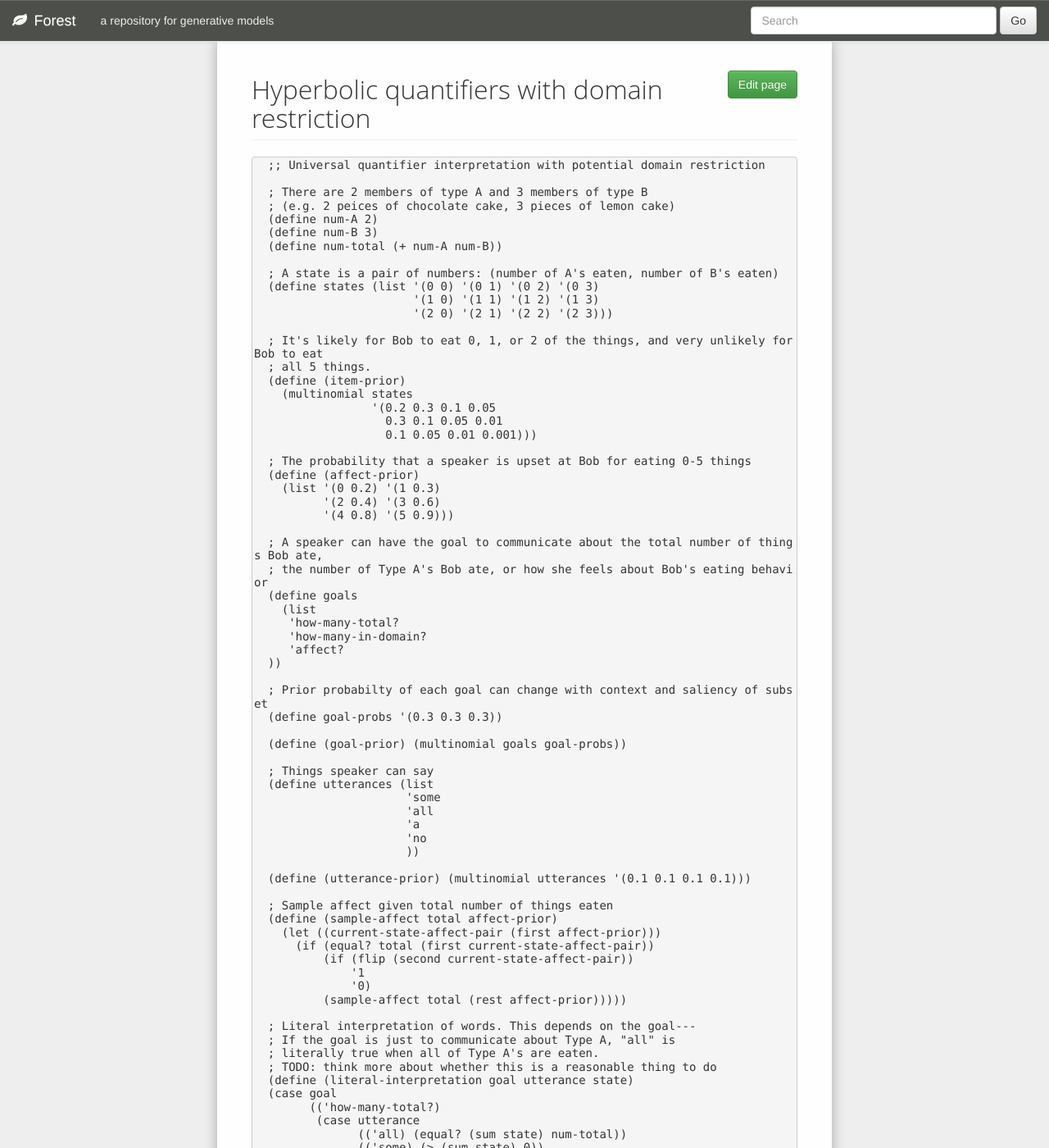
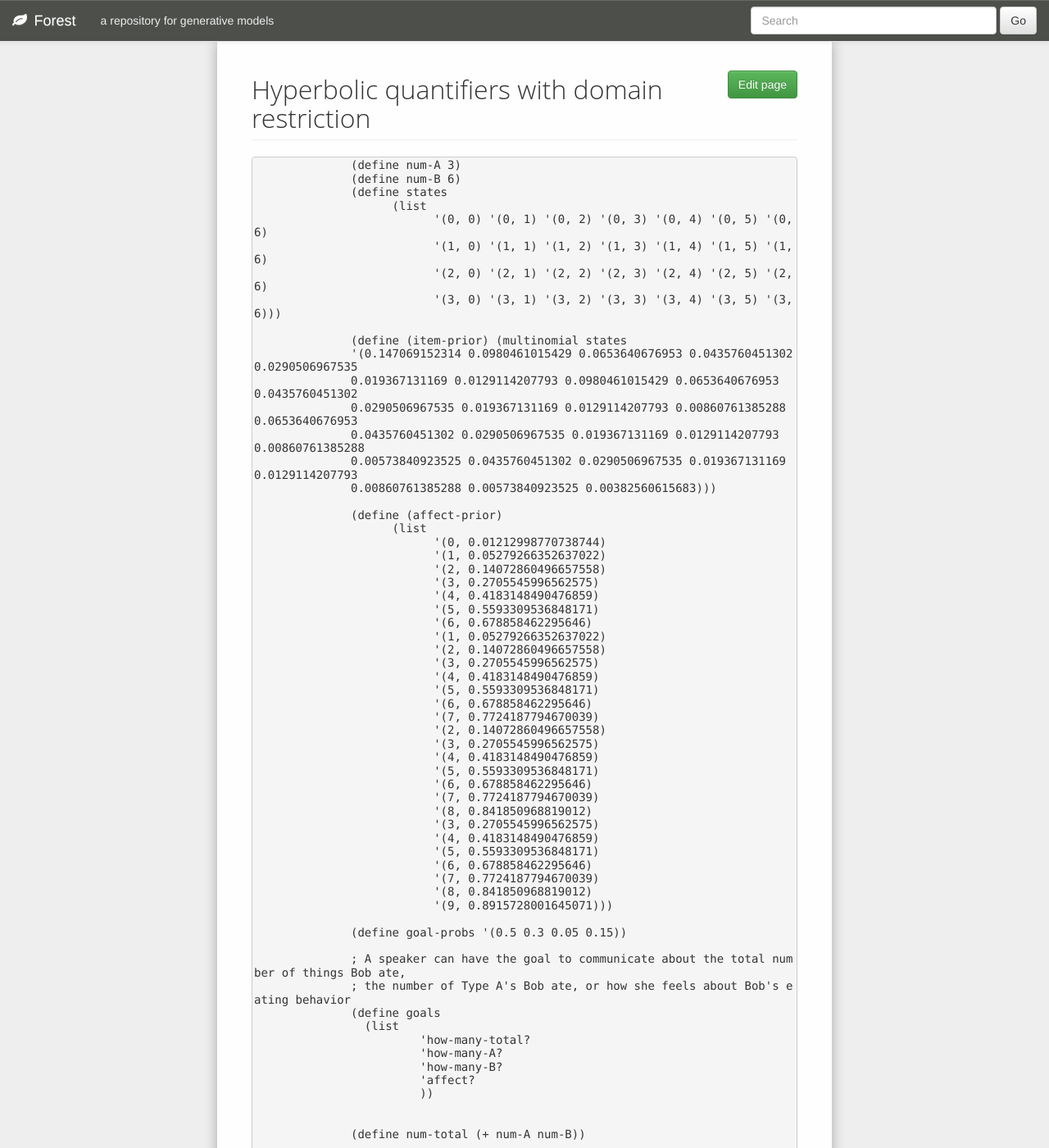
Before and after one commit to forestdb/forestdb.org, a Jekyll site: the page built from models/hyperbolicall_domain.md, in a window 1280 px wide and 1400 px high. Shown: the whole window at 82% size. Built offline with Jekyll 4.4.1, drawn with Linux system fonts in a browser that asks for light colours; nearby versions of some CDN libraries; a script that is not in the unit is left out; some of the changed text lies outside the part shown.

Commit message:
update to 9 items

```diff
--- a/models/hyperbolicall_domain.md
+++ b/models/hyperbolicall_domain.md
@@ -5,141 +5,150 @@
 model-language: church
 ---
 
-      ;; Universal quantifier interpretation with potential domain restriction
+                  (define num-A 3)
+                  (define num-B 6)
+                  (define states
+                        (list
+                              '(0, 0) '(0, 1) '(0, 2) '(0, 3) '(0, 4) '(0, 5) '(0, 6)
+                              '(1, 0) '(1, 1) '(1, 2) '(1, 3) '(1, 4) '(1, 5) '(1, 6)
+                              '(2, 0) '(2, 1) '(2, 2) '(2, 3) '(2, 4) '(2, 5) '(2, 6)
+                              '(3, 0) '(3, 1) '(3, 2) '(3, 3) '(3, 4) '(3, 5) '(3, 6)))
 
-      ; There are 2 members of type A and 3 members of type B
-      ; (e.g. 2 peices of chocolate cake, 3 pieces of lemon cake)
-      (define num-A 2)
-      (define num-B 3)
-      (define num-total (+ num-A num-B))
+                  (define (item-prior) (multinomial states
+                  '(0.147069152314 0.0980461015429 0.0653640676953 0.0435760451302 0.0290506967535
+                  0.019367131169 0.0129114207793 0.0980461015429 0.0653640676953 0.0435760451302
+                  0.0290506967535 0.019367131169 0.0129114207793 0.00860761385288 0.0653640676953
+                  0.0435760451302 0.0290506967535 0.019367131169 0.0129114207793 0.00860761385288
+                  0.00573840923525 0.0435760451302 0.0290506967535 0.019367131169 0.0129114207793
+                  0.00860761385288 0.00573840923525 0.00382560615683)))
 
-      ; A state is a pair of numbers: (number of A's eaten, number of B's eaten)
-      (define states (list '(0 0) '(0 1) '(0 2) '(0 3)
-                           '(1 0) '(1 1) '(1 2) '(1 3)
-                           '(2 0) '(2 1) '(2 2) '(2 3)))
+                  (define (affect-prior)
+                        (list
+                              '(0, 0.01212998770738744)
+                              '(1, 0.05279266352637022)
+                              '(2, 0.14072860496657558)
+                              '(3, 0.2705545996562575)
+                              '(4, 0.4183148490476859)
+                              '(5, 0.5593309536848171)
+                              '(6, 0.678858462295646)
+                              '(1, 0.05279266352637022)
+                              '(2, 0.14072860496657558)
+                              '(3, 0.2705545996562575)
+                              '(4, 0.4183148490476859)
+                              '(5, 0.5593309536848171)
+                              '(6, 0.678858462295646)
+                              '(7, 0.7724187794670039)
+                              '(2, 0.14072860496657558)
+                              '(3, 0.2705545996562575)
+                              '(4, 0.4183148490476859)
+                              '(5, 0.5593309536848171)
+                              '(6, 0.678858462295646)
+                              '(7, 0.7724187794670039)
+                              '(8, 0.841850968819012)
+                              '(3, 0.2705545996562575)
+                              '(4, 0.4183148490476859)
+                              '(5, 0.5593309536848171)
+                              '(6, 0.678858462295646)
+                              '(7, 0.7724187794670039)
+                              '(8, 0.841850968819012)
+                              '(9, 0.8915728001645071)))
 
-      ; It's likely for Bob to eat 0, 1, or 2 of the things, and very unlikely for Bob to eat
-      ; all 5 things.
-      (define (item-prior)
-        (multinomial states
-                     '(0.2 0.3 0.1 0.05
-                       0.3 0.1 0.05 0.01
-                       0.1 0.05 0.01 0.001)))
+                  (define goal-probs '(0.5 0.3 0.05 0.15))
 
-      ; The probability that a speaker is upset at Bob for eating 0-5 things
-      (define (affect-prior)
-        (list '(0 0.2) '(1 0.3)
-              '(2 0.4) '(3 0.6)
-              '(4 0.8) '(5 0.9)))
-
-      ; A speaker can have the goal to communicate about the total number of things Bob ate,
-      ; the number of Type A's Bob ate, or how she feels about Bob's eating behavior
-      (define goals
-        (list
-         'how-many-total?
-         'how-many-in-domain?
-         'affect?
-      ))
-
-      ; Prior probabilty of each goal can change with context and saliency of subset
-      (define goal-probs '(0.3 0.3 0.3))
-
-      (define (goal-prior) (multinomial goals goal-probs))
-
-      ; Things speaker can say
-      (define utterances (list
-                          'some
-                          'all
-                          'a
-                          'no
-                          ))
-
-      (define (utterance-prior) (multinomial utterances '(0.1 0.1 0.1 0.1)))
-
-      ; Sample affect given total number of things eaten
-      (define (sample-affect total affect-prior)
-        (let ((current-state-affect-pair (first affect-prior)))
-          (if (equal? total (first current-state-affect-pair))
-              (if (flip (second current-state-affect-pair))
-                  '1
-                  '0)
-              (sample-affect total (rest affect-prior)))))
-
-      ; Literal interpretation of words. This depends on the goal---
-      ; If the goal is just to communicate about Type A, "all" is
-      ; literally true when all of Type A's are eaten.
-      ; TODO: think more about whether this is a reasonable thing to do
-      (define (literal-interpretation goal utterance state)
-      (case goal
-            (('how-many-total?)
-             (case utterance
-                   (('all) (equal? (sum state) num-total))
-                   (('some) (> (sum state) 0))
-                   (('no) (equal? (sum state) 0))
-                   (('a) (equal? (sum state) 1))))
-            (('how-many-in-domain?)
-             (case utterance
-                   (('all) (equal? (first state) num-A))
-                   (('some) (> (first state) 0))
-                   (('no) (equal? (first state) 0))
-                   (('a) (equal? (first state) 1))))
-            (('affect?)
-             (case utterance
-                   (('all) (equal? (sum state) num-total))
-                   (('some) (> (sum state) 0))
-                   (('no) (equal? (sum state) 0))
-                   (('a) (equal? (sum state) 1))))))
+                  ; A speaker can have the goal to communicate about the total number of things Bob ate,
+                  ; the number of Type A's Bob ate, or how she feels about Bob's eating behavior
+                  (define goals
+                  	(list
+                  		'how-many-total?
+                  		'how-many-A?
+                  		'how-many-B?
+                  		'affect?
+                  		))
 
 
-      (define (goal-satisfied? goal listener-interp speaker-world)
-      (case goal
-            (('how-many-total?) (equal? (sum (first listener-interp)) (sum (first speaker-world))))
-            (('how-many-in-domain?) (equal? (first (first listener-interp)) (first (first speaker-world))))
-            (('affect?) (equal? (second listener-interp) (second speaker-world)))
-      ))
+                  (define num-total (+ num-A num-B))
 
-      ; Literal listener interprets utterance literally
-      (define L0
-        (mem (lambda (utterance goal)
-               (enumeration-query
-                (define state (item-prior))
-                (define total (sum state))
-                (define affect (sample-affect total (affect-prior)))
-                (list state affect)
-                (literal-interpretation goal utterance state)))))
 
-      ; Speaker chooses utterance for literal listener
-      (define speaker
-        (mem (lambda (state affect goal)
-               (enumeration-query
-                (define utterance (utterance-prior))
-                utterance
-                (goal-satisfied? goal (apply multinomial (L0 utterance goal))
-                                 (list state affect))
-                ))))
+                  (define (goal-prior) (multinomial goals goal-probs))
 
-      ; Pragmatic listener infers number of A's and B's eaten and speaker's affect
-      (define L1
-        (mem (lambda (utterance)
-               (enumeration-query
-                (define state (item-prior))
-                (define total (sum state))
-                (define affect (sample-affect total (affect-prior)))
-                (define goal (goal-prior))
+                  ; Things speaker can say
+                  (define utterances (list
+                  	'some
+                  	'all
+                  	'none
+                  	))
 
-                (list state affect)
+                  (define (utterance-prior) (multinomial utterances '(0.1 0.1 0.1)))
 
-                (equal? utterance
-                            (apply multinomial (raise-to-power (speaker state affect goal) alpha)))
-                    ))))
+                  ; Sample affect given total number of things eaten
+                  (define (sample-affect total affect-prior)
+                  	(let ((current-state-affect-pair (first affect-prior)))
+                  		(if (equal? total (first current-state-affect-pair))
+                  			(if (flip (second current-state-affect-pair))
+                  				'1
+                  				'0)
+                  			(sample-affect total (rest affect-prior)))))
 
-      (define (raise-to-power speaker-dist alpha)
-        (list (first speaker-dist) (map (lambda (x) (pow x alpha)) (second speaker-dist))))
+                  ; Literal interpretation of words.
+                  (define (literal-interpretation utterance state)
+                  	(case utterance
+                  		(('all) (equal? (sum state) num-total))
+                  		(('some) (> (sum state) 0))
+                  		(('none) (equal? (sum state) 0))))
 
-      (define alpha 1)
 
-      ;(display (L1 'all))
-      (barplot (L1 'all) "all")
-      (barplot (L1 'some) "some")
-      ;(barplot (L1 'no) "no")
-      ;(barplot (L1 'a) "a")
+                  (define (goal-satisfied? goal listener-interp speaker-world)
+                  	(case goal
+                  		(('how-many-total?) (equal? (sum (first listener-interp)) (sum (first speaker-world))))
+                  		(('how-many-A?) (equal? (first (first listener-interp)) (first (first speaker-world))))
+                  		(('how-many-B?) (equal? (second (first listener-interp)) (second (first speaker-world))))
+                  		(('affect?) (equal? (second listener-interp) (second speaker-world)))
+                  		))
+
+                  ; Literal listener interprets utterance literally
+                  (define L0
+                  	(mem (lambda (utterance goal)
+                  		(enumeration-query
+                  			(define state (item-prior))
+                  			(define total (sum state))
+                  			(define affect (sample-affect total (affect-prior)))
+                  			(list state affect)
+                  			(literal-interpretation utterance state)))))
+
+                  ; Speaker chooses utterance for literal listener
+                  (define speaker
+                  	(mem (lambda (state affect goal)
+                  		(enumeration-query
+                  			(define utterance (utterance-prior))
+                  			utterance
+                  			(goal-satisfied? goal (apply multinomial (L0 utterance goal))
+                  				(list state affect))
+                  			))))
+
+                  ; Pragmatic listener infers number of A's and B's eaten and speaker's affect
+                  (define L1
+                  	(mem (lambda (utterance)
+                  		(enumeration-query
+                  			(define state (item-prior))
+                  			(define total (sum state))
+                  			(define affect (sample-affect total (affect-prior)))
+                  			(define goal (goal-prior))
+
+                  			(list state affect goal)
+
+                  			(equal? utterance
+                  				(apply multinomial (raise-to-power (speaker state affect goal) alpha)))
+                  			))))
+
+                  (define (raise-to-power speaker-dist alpha)
+                  	(list (first speaker-dist) (map (lambda (x) (pow x alpha)) (second speaker-dist))))
+
+                  (define alpha 1)
+
+                  (define all-interpretation (L1 'all))
+                  (define some-interpretation (L1 'some))
+                  (define none-interpretation (L1 'none))
+
+                  all-interpretation
+                  some-interpretation
+                  none-interpretation
```
